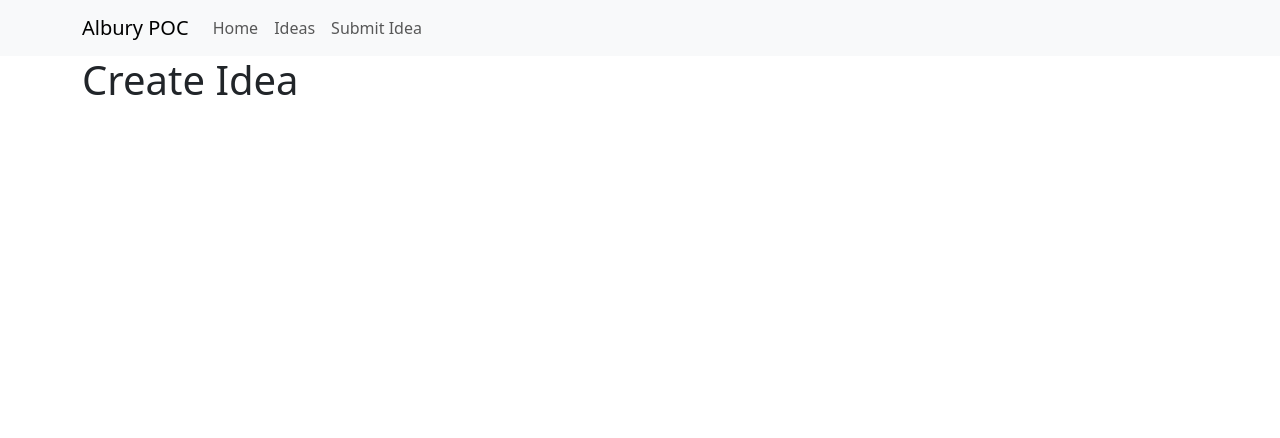
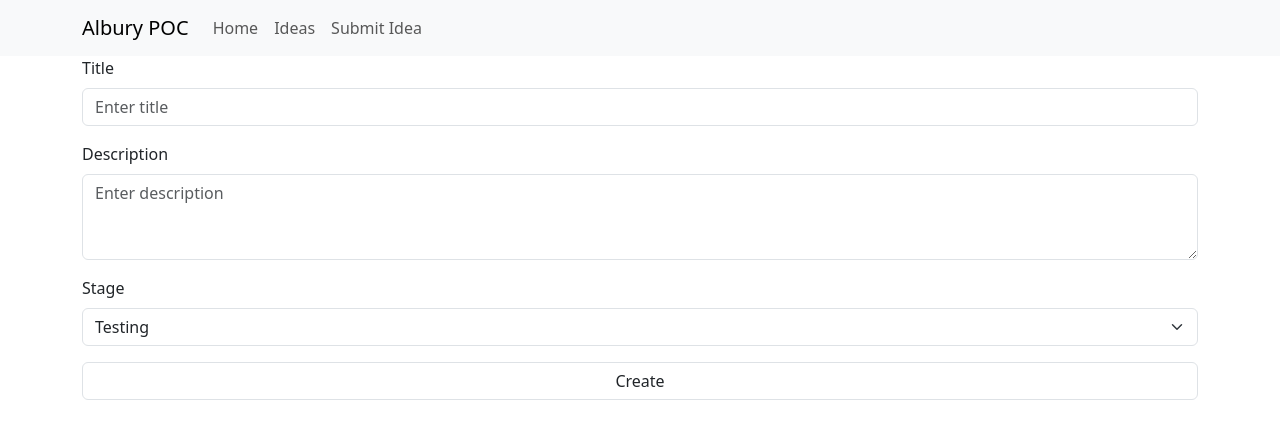
Before and after one commit to Mederer/AlburyPoc, a React (Vite) app: page /ideas/create in a window 1280 px wide. Shown: the top 438 px of the page. Built offline with nearby package versions, Linux system fonts and the light colour scheme.

Commit message:
feat: progress

```diff
--- a/src/components/screens/CreateIdeaScreen.tsx
+++ b/src/components/screens/CreateIdeaScreen.tsx
@@ -1,9 +1,71 @@
-import { Container } from "react-bootstrap";
+import { FormEvent, useState } from "react";
+import { Container, Form } from "react-bootstrap";
 
 function CreateIdeaScreen() {
+
+    const [title, setTitle] = useState('');
+    const [description, setDescription] = useState('');
+    const [stage, setStage] = useState('testing');
+
+
+    const handleSubmit = async (e: FormEvent) => {
+        e.preventDefault();
+        if (!title || !description || !stage) {
+            alert('Please fill all fields');
+            return;
+        }
+
+        const idea = {
+            title,
+            description,
+            stage
+        }
+
+        try {
+            const response = await fetch('/api/IdeaManager', {
+                method: 'post',
+                headers: {
+                    'Content-Type': 'application/json'
+                },
+                body: JSON.stringify(idea)
+            });
+
+            if (response.ok) {
+                alert('Idea created successfully');
+                setTitle('');
+                setDescription('');
+                setStage('testing');
+            } else {
+                alert('Failed to create idea');
+            }
+        } catch (error) {
+            alert('Failed to create idea');
+        }
+    }
+
     return (
         <Container>
-            <h1>Create Idea</h1>
+            <Form onSubmit={handleSubmit}>
+                <Form.Group className="mb-3">
+                    <Form.Label>Title</Form.Label>
+                    <Form.Control type="text" placeholder="Enter title" value={title} onChange={e => setTitle(e.target.value)} />
+                </Form.Group>
+                <Form.Group className="mb-3">
+                    <Form.Label>Description</Form.Label>
+                    <Form.Control as="textarea" rows={3} placeholder="Enter description" value={description} onChange={e => setDescription(e.target.value)} />
+                </Form.Group>
+                <Form.Group className="mb-3">
+                    <Form.Label>Stage</Form.Label>
+                    <Form.Select value={stage} onChange={e => setStage(e.target.value)} >
+                        <option value="testing">Testing</option>
+                        <option value="development">Development</option>
+                        <option value="complete">Complete</option>
+                    </Form.Select>
+                </Form.Group>
+                <Form.Group className="mb-3">
+                    <Form.Control type="submit" value="Create" />
+                </Form.Group>
+            </Form>
         </Container>
     )
 }
```
